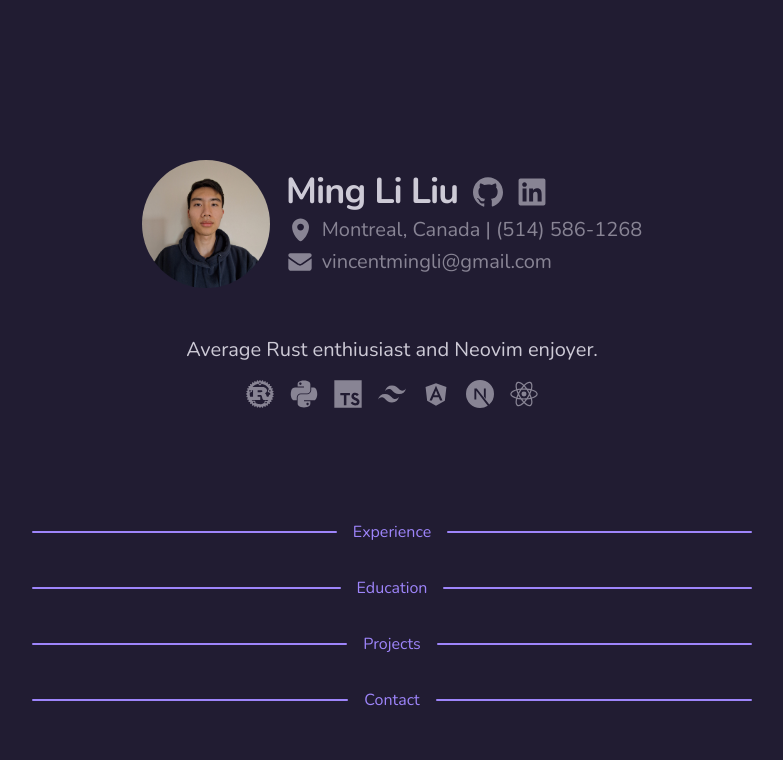
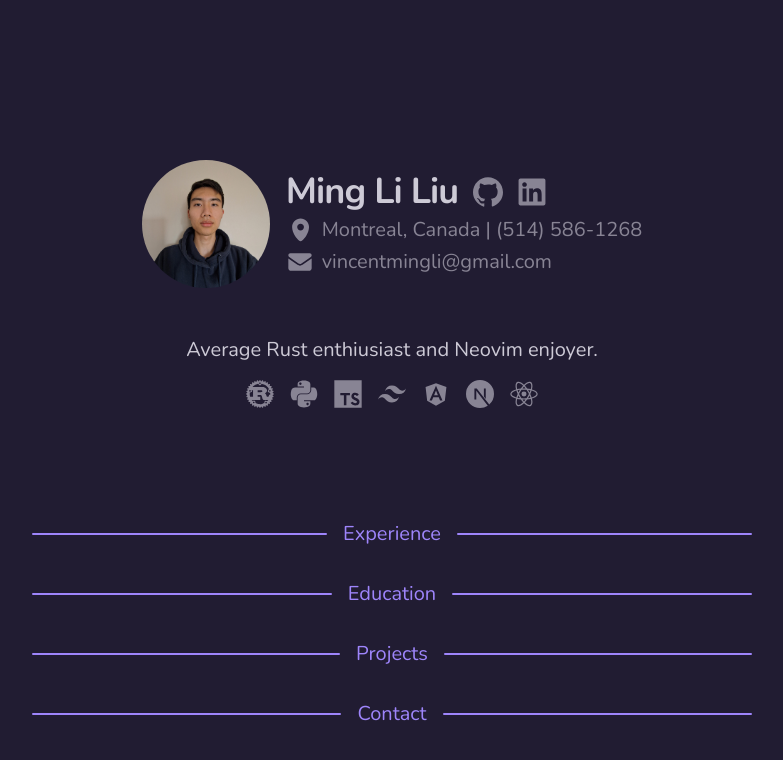
Before and after one commit to mingli202/portfolio, a React (Vite) app: page / in a window 1280 px wide. Shown: the top 760 px of the page, without its empty margins (248-1031 px from the left). Built offline with nearby package versions, Linux system fonts and the light colour scheme.

Commit message:
some styling

```diff
--- a/index.html
+++ b/index.html
@@ -14,7 +14,7 @@
     <title>Ming Li's Portfolio</title>
   </head>
   <body
-    class="w-screen overflow-hidden bg-background text-text font-nunito flex flex-col items-center justify-center"
+    class="bg-background text-text font-nunito flex w-screen flex-col items-center justify-center overflow-x-hidden"
     id="root"
   >
     <script type="module" src="/src/main.tsx"></script>
--- a/src/components/SectionBreakLine.tsx
+++ b/src/components/SectionBreakLine.tsx
@@ -4,9 +4,9 @@ type Props = {
 
 export default function SectionBreakLine({ sectionName }: Props) {
   return (
-    <div className="flex items-center gap-4 py-4 text-base">
+    <div className="flex items-center gap-4 py-4">
       <div className="bg-primary h-0.5 w-full rounded-full" />
-      <h2 className="text-primary">{sectionName}</h2>
+      <h2 className="text-primary font-thin">{sectionName}</h2>
       <div className="bg-primary h-0.5 w-full rounded-full" />
     </div>
   );
```
